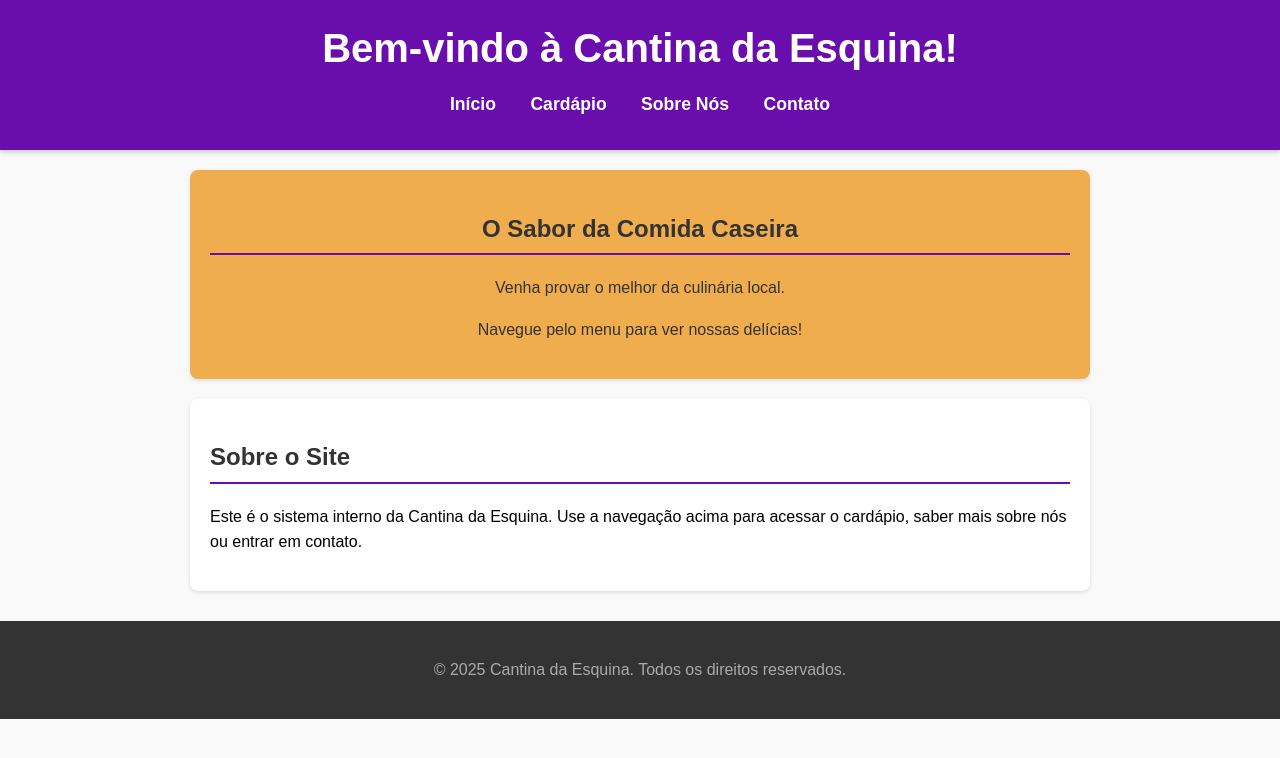
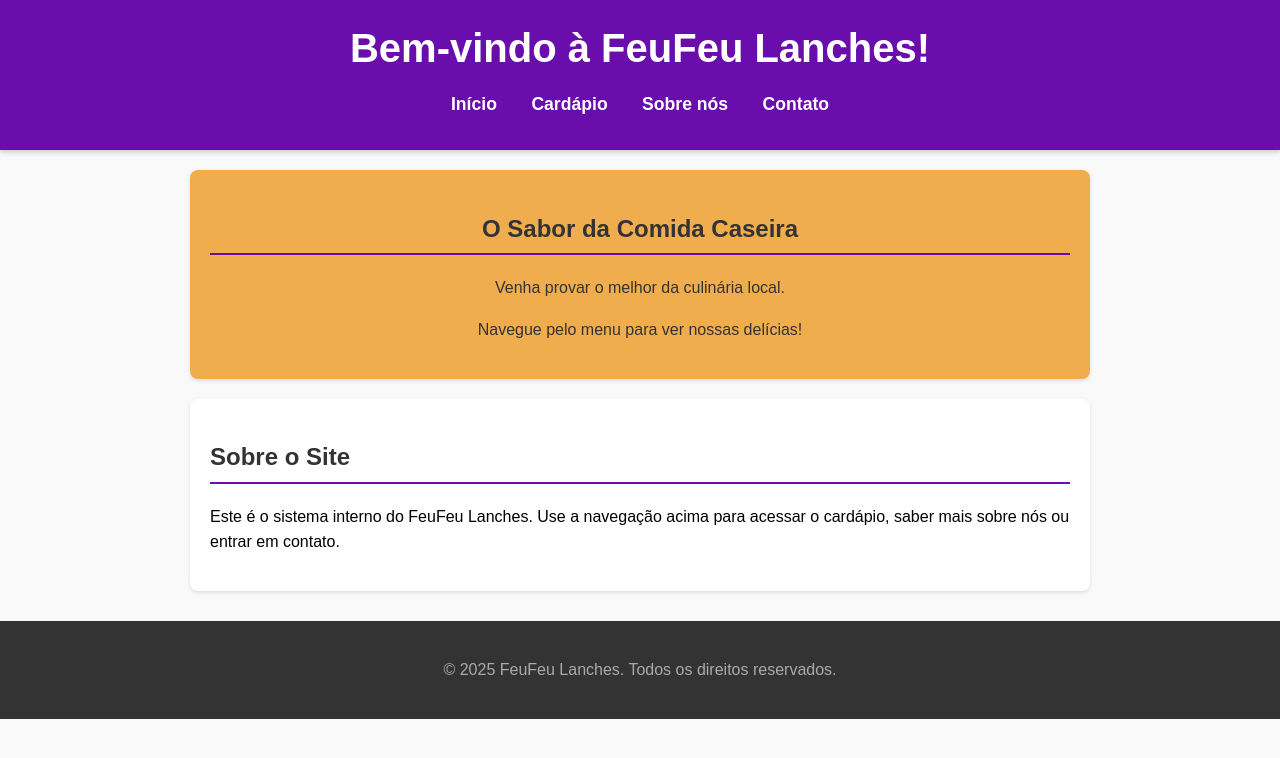
Before and after one commit to BIRFeuFeu/Controle-de-Cantina, a plain HTML site: page home.html in a window 1280 px wide. Drawn offline with Linux system fonts and the light colour scheme.

Commit message:
Update home.html

```diff
--- a/home.html
+++ b/home.html
@@ -3,18 +3,18 @@
 <head>
     <meta charset="UTF-8">
     <meta name="viewport" content="width=device-width, initial-scale=1.0">
-    <title>Cantina da Esquina</title>
+    <title>CFeuFeu Lanches</title>
     <link rel="stylesheet" href="style.css">
 </head>
 <body>
 
     <header>
-        <h1>Bem-vindo à Cantina da Esquina!</h1>
+        <h1>Bem-vindo à FeuFeu Lanches!</h1>
         <nav>
             <ul>
                 <li><a href="home.html">Início</a></li>
                 <li><a href="cardapio.html">Cardápio</a></li>
-                <li><a href="sobre.html">Sobre Nós</a></li>
+                <li><a href="sobre.html">Sobre nós</a></li>
                 <li><a href="contato.html">Contato</a></li>
             </ul>
         </nav>
@@ -29,12 +29,12 @@
 
         <section>
             <h2>Sobre o Site</h2>
-            <p>Este é o sistema interno da Cantina da Esquina. Use a navegação acima para acessar o cardápio, saber mais sobre nós ou entrar em contato.</p>
+            <p>Este é o sistema interno do FeuFeu Lanches. Use a navegação acima para acessar o cardápio, saber mais sobre nós ou entrar em contato.</p>
         </section>
     </main>
 
     <footer>
-        <p>&copy; 2025 Cantina da Esquina. Todos os direitos reservados.</p>
+        <p>&copy; 2025 FeuFeu Lanches. Todos os direitos reservados.</p>
     </footer>
 
     <script src="script.js"></script>
```
